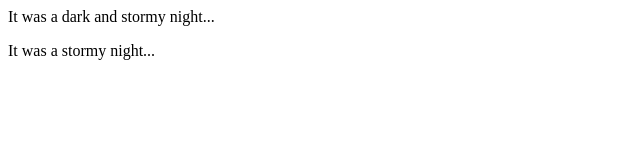
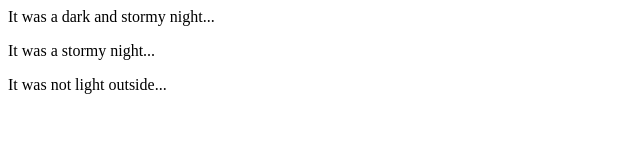
Before and after one commit to erickemmis/fireside-story, a plain HTML site: page index.html in a window 1280 px wide. Shown: the whole page, without its empty margins (0-640 px from the left). Drawn offline with Linux system fonts and the light colour scheme.

Commit message:
added 3rd line

```diff
--- a/index.html
+++ b/index.html
@@ -2,5 +2,6 @@
     <body>
       <p>It was a dark and stormy night...</p>
       <p>It was a stormy night...</p>
+      <p>It was not light outside...</p>
     </body>
   </html>
```
